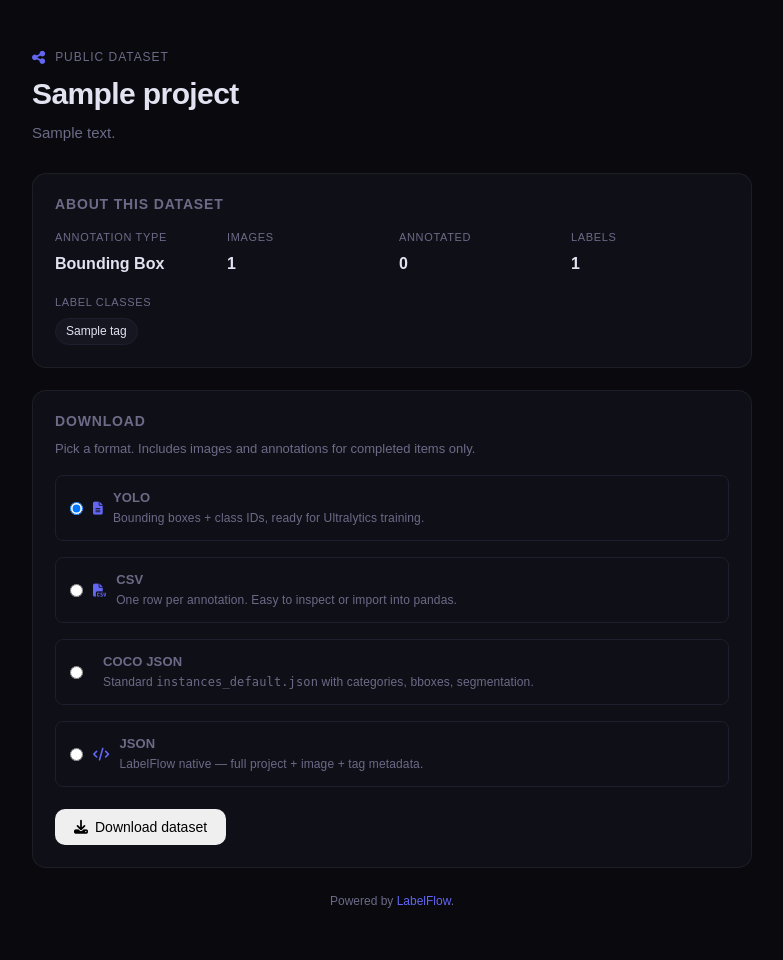
After one commit to MartynasMatDev/LabelFlow, a Django app: page /share/00000000-0000-0000-0000-000000000001/ in a window 1280 px wide. The commit adds this page. Shown: the whole page, without its empty margins (248-1031 px from the left). Run offline with Django 5.2, Linux system fonts and the light colour scheme; tables that the repository leaves empty hold one stand-in row (values such as "Sample post"); data that the repository does not hold is empty.

Commit message:
Replace per-format share URLs with a single public landing page
Visiting /share/<token>/ now renders an HTML page with project name,
description, image counts, label classes, and a format selector
(YOLO / CSV / COCO / JSON) with a single download button.
Share modal in project_detail collapses to one copy-able link.

```diff
--- a/apps/projects/views.py
+++ b/apps/projects/views.py
@@ -411,6 +411,30 @@ def share_toggle(request, project_id):
     return redirect('project_detail', project_id=project.id)
 
 
+def public_share_landing(request, share_token):
+    """Public landing page for a shared dataset. Shows stats + format download buttons."""
+    project = get_object_or_404(
+        Project, share_token=share_token, is_public=True, is_archived=False
+    )
+    images = Image.objects.filter(project=project)
+    total = images.count()
+    done = images.filter(status='done').count()
+    label_names = sorted({
+        b.label.name
+        for img in images.prefetch_related('bounding_boxes__label', 'polygons__label')
+        for b in list(img.bounding_boxes.all()) + list(img.polygons.all())
+        if b.label
+    })
+
+    ctx = {
+        'project': project,
+        'image_total': total,
+        'image_done': done,
+        'label_names': label_names,
+    }
+    return render(request, 'public_share.html', ctx)
+
+
 def invitation_prompt(request, token):
     invitation = get_object_or_404(Invitation, token=token)
     if invitation.accepted_at is not None:
--- a/labelflow/urls.py
+++ b/labelflow/urls.py
@@ -9,6 +9,7 @@ from apps.images.views import (
     public_export_coco,
     public_export_json,
 )
+from apps.projects.views import public_share_landing
 
 urlpatterns = [
     path('admin/', admin.site.urls),
@@ -18,6 +19,7 @@ urlpatterns = [
     path('app/', include('apps.projects.urls')),
     path('app/images/', include('apps.images.urls')),
     path('invite/', include('apps.projects.invitation_urls')),
+    path('share/<uuid:share_token>/',         public_share_landing, name='public_share_landing'),
     path('share/<uuid:share_token>/yolo.zip', public_export_yolo, name='public_export_yolo'),
     path('share/<uuid:share_token>/csv.zip',  public_export_csv,  name='public_export_csv'),
     path('share/<uuid:share_token>/coco.zip', public_export_coco, name='public_export_coco'),
--- /dev/null
+++ b/templates/public_share.html
@@ -0,0 +1,120 @@
+{% extends "base.html" %}
+
+{% block title %}{{ project.name }} — Public dataset{% endblock %}
+
+{% block body %}
+<div style="max-width:760px;margin:48px auto;padding:0 20px;">
+
+  <div style="display:flex;align-items:center;gap:10px;margin-bottom:8px;">
+    <i class="fa-solid fa-share-nodes" style="color:var(--accent);"></i>
+    <span style="font-size:12px;letter-spacing:.08em;text-transform:uppercase;color:var(--text-muted);">
+      Public dataset
+    </span>
+  </div>
+
+  <h1 style="font-size:30px;margin:0 0 6px;">{{ project.name }}</h1>
+  <p style="color:var(--text-muted);margin:0 0 28px;">
+    {{ project.description|default:"Shared dataset — annotated images available for download." }}
+  </p>
+
+  <div class="card" style="padding:22px;margin-bottom:22px;">
+    <h2 style="font-size:14px;letter-spacing:.06em;text-transform:uppercase;color:var(--text-muted);margin:0 0 14px;">
+      About this dataset
+    </h2>
+    <div style="display:grid;grid-template-columns:repeat(auto-fit,minmax(140px,1fr));gap:14px;">
+      <div>
+        <div style="font-size:11px;color:var(--text-muted);text-transform:uppercase;letter-spacing:.06em;">Annotation type</div>
+        <div style="font-size:16px;font-weight:600;margin-top:4px;">{{ project.get_annotation_type_display|default:project.annotation_type }}</div>
+      </div>
+      <div>
+        <div style="font-size:11px;color:var(--text-muted);text-transform:uppercase;letter-spacing:.06em;">Images</div>
+        <div style="font-size:16px;font-weight:600;margin-top:4px;">{{ image_total }}</div>
+      </div>
+      <div>
+        <div style="font-size:11px;color:var(--text-muted);text-transform:uppercase;letter-spacing:.06em;">Annotated</div>
+        <div style="font-size:16px;font-weight:600;margin-top:4px;">{{ image_done }}</div>
+      </div>
+      <div>
+        <div style="font-size:11px;color:var(--text-muted);text-transform:uppercase;letter-spacing:.06em;">Labels</div>
+        <div style="font-size:16px;font-weight:600;margin-top:4px;">{{ label_names|length }}</div>
+      </div>
+    </div>
+
+    {% if label_names %}
+    <div style="margin-top:18px;">
+      <div style="font-size:11px;color:var(--text-muted);text-transform:uppercase;letter-spacing:.06em;margin-bottom:6px;">Label classes</div>
+      <div style="display:flex;flex-wrap:wrap;gap:6px;">
+        {% for name in label_names %}
+          <span style="padding:3px 10px;border-radius:999px;background:var(--surface2);border:1px solid var(--surface3);font-size:12px;">{{ name }}</span>
+        {% endfor %}
+      </div>
+    </div>
+    {% endif %}
+  </div>
+
+  <div class="card" style="padding:22px;">
+    <h2 style="font-size:14px;letter-spacing:.06em;text-transform:uppercase;color:var(--text-muted);margin:0 0 6px;">
+      Download
+    </h2>
+    <p style="color:var(--text-muted);font-size:13px;margin:0 0 16px;">
+      Pick a format. Includes images and annotations for completed items only.
+    </p>
+
+    <form method="get" id="format-form" onsubmit="return triggerDownload(event);"
+          style="display:flex;flex-direction:column;gap:10px;">
+      {% with token=project.share_token %}
+      <label style="display:flex;align-items:center;gap:10px;padding:12px 14px;border:1px solid var(--surface3);border-radius:8px;cursor:pointer;">
+        <input type="radio" name="format" value="{% url 'public_export_yolo' token %}" checked>
+        <i class="fa-solid fa-file-lines" style="color:var(--accent);"></i>
+        <div>
+          <div style="font-weight:600;">YOLO</div>
+          <div style="font-size:12px;color:var(--text-muted);">Bounding boxes + class IDs, ready for Ultralytics training.</div>
+        </div>
+      </label>
+      <label style="display:flex;align-items:center;gap:10px;padding:12px 14px;border:1px solid var(--surface3);border-radius:8px;cursor:pointer;">
+        <input type="radio" name="format" value="{% url 'public_export_csv' token %}">
+        <i class="fa-solid fa-file-csv" style="color:var(--accent);"></i>
+        <div>
+          <div style="font-weight:600;">CSV</div>
+          <div style="font-size:12px;color:var(--text-muted);">One row per annotation. Easy to inspect or import into pandas.</div>
+        </div>
+      </label>
+      <label style="display:flex;align-items:center;gap:10px;padding:12px 14px;border:1px solid var(--surface3);border-radius:8px;cursor:pointer;">
+        <input type="radio" name="format" value="{% url 'public_export_coco' token %}">
+        <i class="fa-solid fa-brackets-curly" style="color:var(--accent);"></i>
+        <div>
+          <div style="font-weight:600;">COCO JSON</div>
+          <div style="font-size:12px;color:var(--text-muted);">Standard <code>instances_default.json</code> with categories, bboxes, segmentation.</div>
+        </div>
+      </label>
+      <label style="display:flex;align-items:center;gap:10px;padding:12px 14px;border:1px solid var(--surface3);border-radius:8px;cursor:pointer;">
+        <input type="radio" name="format" value="{% url 'public_export_json' token %}">
+        <i class="fa-solid fa-code" style="color:var(--accent);"></i>
+        <div>
+          <div style="font-weight:600;">JSON</div>
+          <div style="font-size:12px;color:var(--text-muted);">LabelFlow native — full project + image + tag metadata.</div>
+        </div>
+      </label>
+      {% endwith %}
+
+      <button type="submit" class="btn btn-accent"
+              style="margin-top:6px;align-self:flex-start;padding:10px 18px;">
+        <i class="fa-solid fa-download"></i> Download dataset
+      </button>
+    </form>
+  </div>
+
+  <p style="margin-top:24px;text-align:center;color:var(--text-muted);font-size:12px;">
+    Powered by <a href="/" style="color:var(--accent);">LabelFlow</a>.
+  </p>
+</div>
+
+<script>
+  function triggerDownload(e) {
+    e.preventDefault();
+    const choice = document.querySelector('input[name="format"]:checked');
+    if (choice) window.location.href = choice.value;
+    return false;
+  }
+</script>
+{% endblock %}
```
Also changed, not shown: templates/app/project_detail.html (+8 -35 lines).
